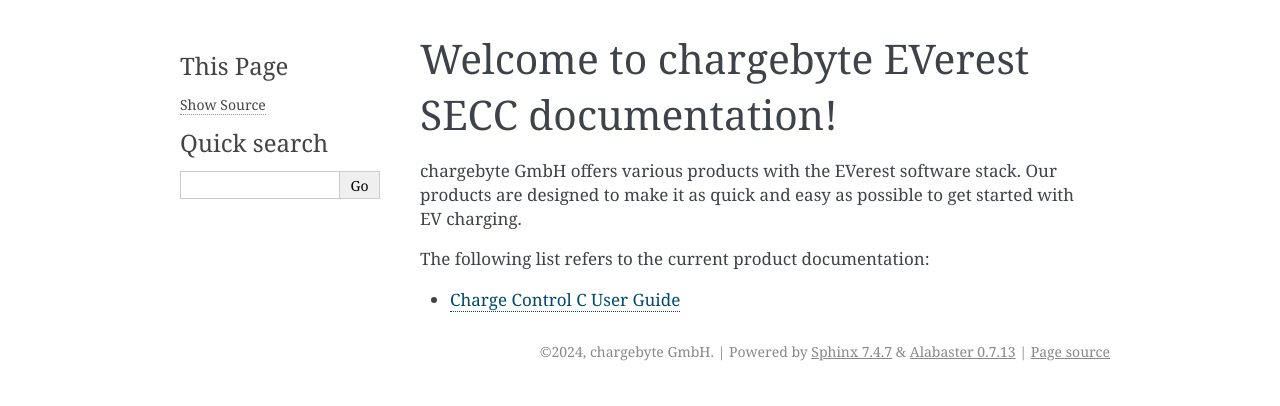
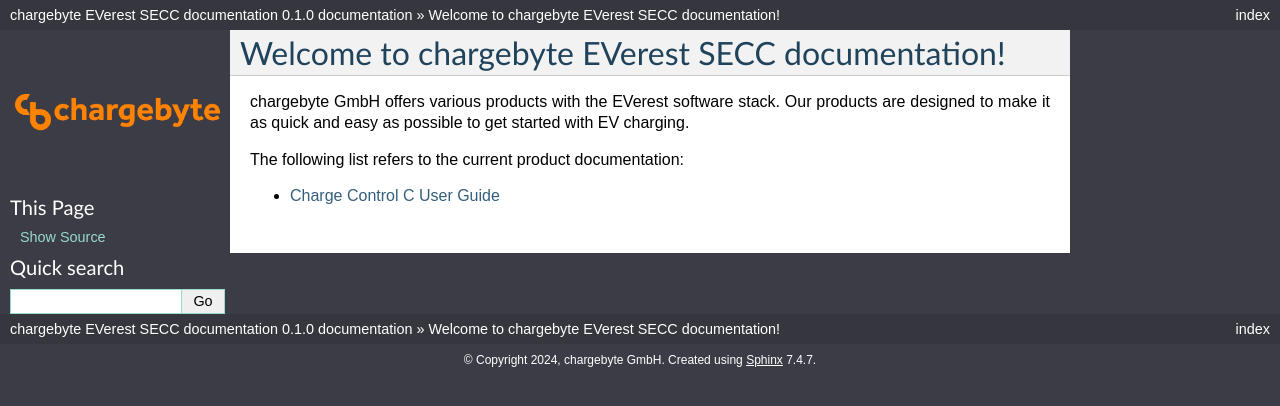
Before and after one commit to chargebyte/chargebyte-docs, a Sphinx documentation site: the page built from docs/source/index.rst, in a window 1280 px wide. Shown: the top 406 px of the page. Built offline with Sphinx 7.4.7, drawn with Linux system fonts in a browser that asks for light colours.

Commit message:
Add html theme (EVEREST-380)
Signed-off-by: Martin Lukas <martin.lukas@chargebyte.com>

```diff
--- /dev/null
+++ b/docs/source/_static/css/cb_theme.css
@@ -0,0 +1,21 @@
+@import '../classic.css';
+
+.sphinxsidebar {
+    background-color: #3c3c46
+}
+
+.related ul {
+  background-color: #36363e
+}
+
+div.document {
+  background-color: #3c3c46;
+}
+
+.footer {
+  background-color: #3c3c46;
+}
+
+html {
+  background-color: #3c3c46;
+}
--- a/docs/source/conf.py
+++ b/docs/source/conf.py
@@ -24,5 +24,9 @@
 # -- Options for HTML output -------------------------------------------------
 # https://www.sphinx-doc.org/en/master/usage/configuration.html#options-for-html-output
 
-html_theme = 'alabaster'
+html_theme = 'classic'
 html_static_path = ['_static']
+html_logo = '_static/cb_logo.png'
+html_css_files = [
+    'css/cb_theme.css',
+]
```
Also changed, not shown: docs/source/_static/cb_logo.png (added).
